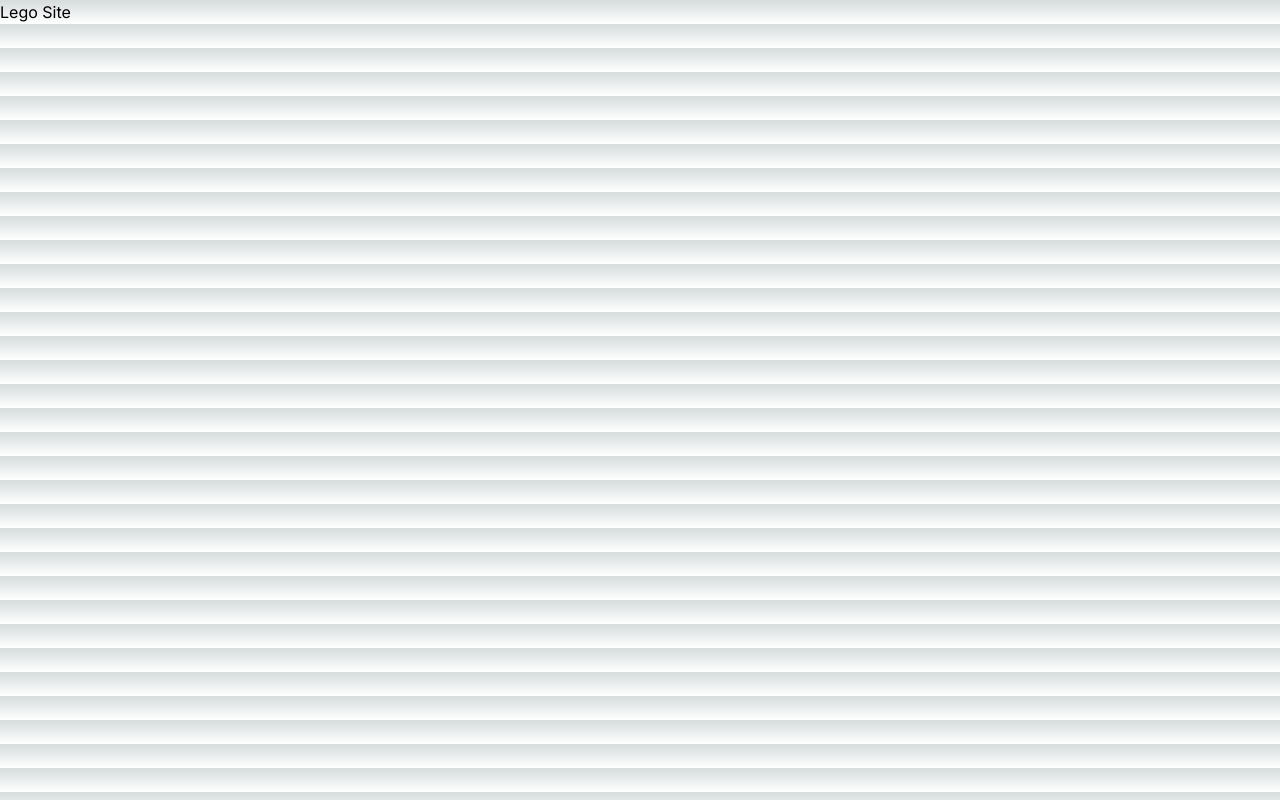
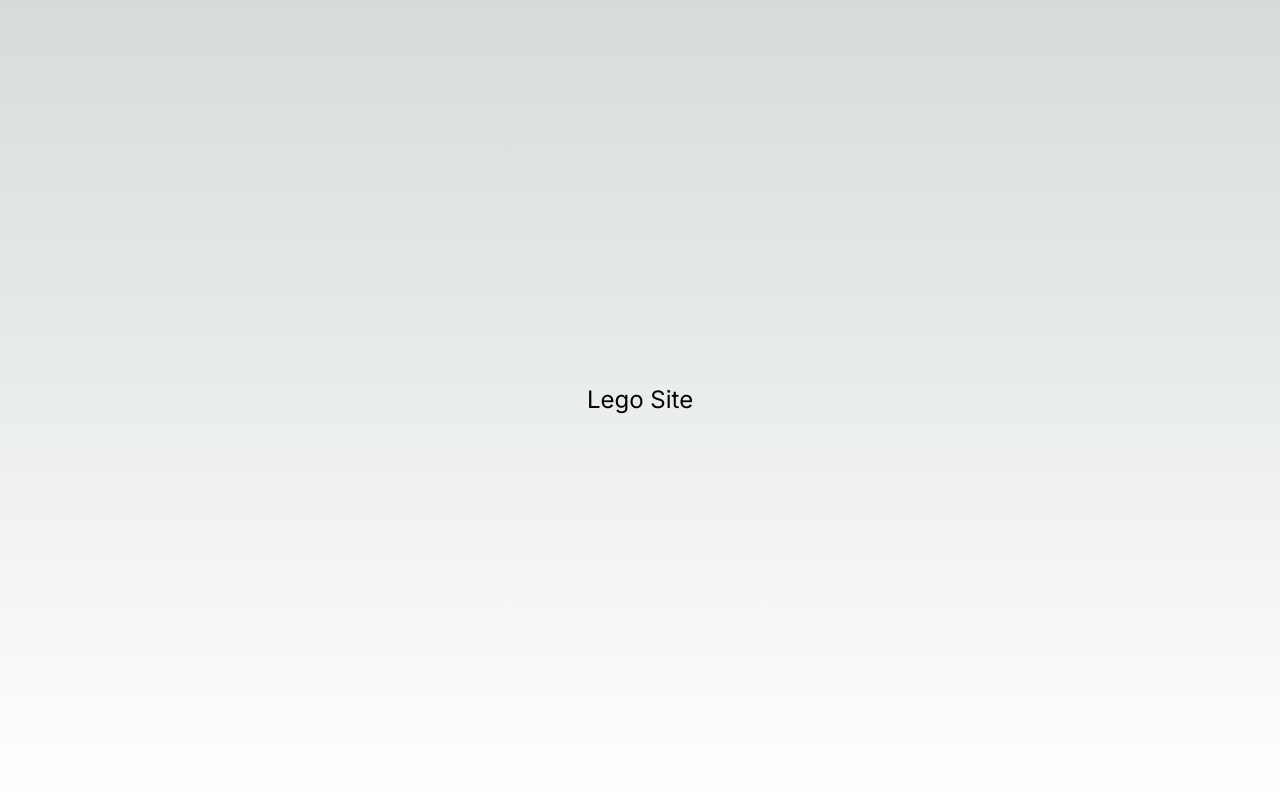
Before and after one commit to nicodann/lego_site, a Next.js app: page / in a window 1280 px wide. Built offline with nearby package versions, Linux system fonts and the light colour scheme.

Commit message:
Style Page.

```diff
--- a/app/globals.css
+++ b/app/globals.css
@@ -6,6 +6,10 @@
   --foreground-rgb: 0, 0, 0;
   --background-start-rgb: 214, 219, 220;
   --background-end-rgb: 255, 255, 255;
+}
+
+html, body, main {
+  height: 100%;
 }
 
 @media (prefers-color-scheme: dark) {
@@ -26,6 +30,10 @@ body {
     rgb(var(--background-start-rgb));
 }
 
+h1 {
+  font-size: x-large;
+}
+
 @layer utilities {
   .text-balance {
     text-wrap: balance;
--- a/app/layout.tsx
+++ b/app/layout.tsx
@@ -5,8 +5,8 @@ import "./globals.css";
 const inter = Inter({ subsets: ["latin"] });
 
 export const metadata: Metadata = {
-  title: "Create Next App",
-  description: "Generated by create next app",
+  title: "Dann Lego Site",
+  description: "Vintage Lego Instructions",
 };
 
 export default function RootLayout({
--- a/app/page.tsx
+++ b/app/page.tsx
@@ -1,10 +1,9 @@
-import { Flex } from "@chakra-ui/react";
-import Image from "next/image";
+import { Flex, Heading } from "@chakra-ui/react";
 
 export default function Home() {
   return (
-    <Flex as='main'>
-      <h1>Lego Site</h1>
+    <Flex as='main' alignItems='center' justify='center' minH='full'>
+      <Heading as='h1'>Lego Site</Heading>
     </Flex>
   );
 }
```
